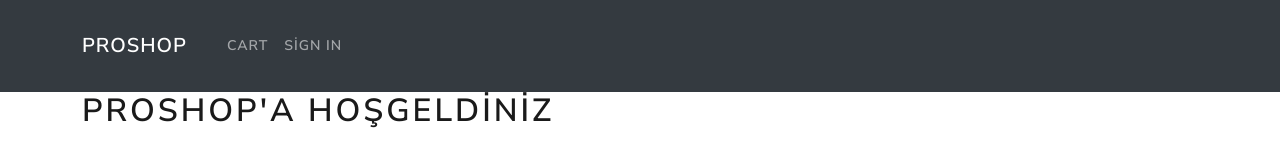
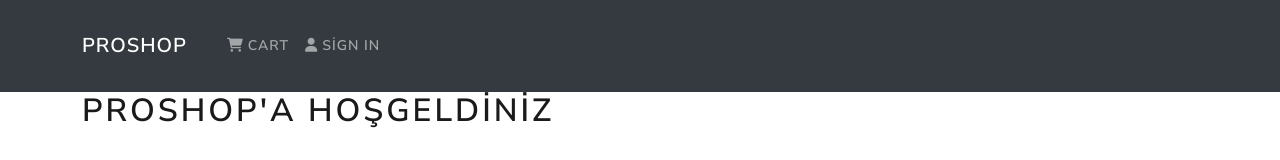
Before and after one commit to gohugotr/proshop, a React (Vite) app in the folder frontend/: page / in a window 1280 px wide. Shown: the top 160 px of the page. Built offline with nearby package versions, Linux system fonts and the light colour scheme.

Commit message:
font-avesome 6 yüklendi

```diff
--- a/frontend/index.html
+++ b/frontend/index.html
@@ -4,6 +4,13 @@
     <meta charset="UTF-8" />
     <link rel="icon" type="image/svg+xml" href="/src/favicon.svg" />
     <meta name="viewport" content="width=device-width, initial-scale=1.0" />
+    <link
+      rel="stylesheet"
+      href="https://cdnjs.cloudflare.com/ajax/libs/font-awesome/6.1.1/css/all.min.css"
+      integrity="sha512-KfkfwYDsLkIlwQp6LFnl8zNdLGxu9YAA1QvwINks4PhcElQSvqcyVLLD9aMhXd13uQjoXtEKNosOWaZqXgel0g=="
+      crossorigin="anonymous"
+      referrerpolicy="no-referrer"
+    />
     <title>ProShop'a Hoşgeldiniz</title>
   </head>
   <body>
--- a/frontend/src/components/HeaderPro.jsx
+++ b/frontend/src/components/HeaderPro.jsx
@@ -1,17 +1,21 @@
 import React from 'react'
-import { Container,Navbar,Nav } from 'react-bootstrap'
+import { Container, Navbar, Nav } from 'react-bootstrap'
 
 const HeaderPro = () => {
   return (
     <header>
       <Navbar bg='dark' variant='dark' expand='lg' collapseOnSelect>
-        <Container >
+        <Container>
           <Navbar.Brand href='/'>ProShop</Navbar.Brand>
           <Navbar.Toggle aria-controls='navbarScroll' />
           <Navbar.Collapse id='navbarScroll'>
             <Nav className='me-auto my-2 my-lg-0' style={{ maxHeight: '100px' }} navbarScroll>
-              <Nav.Link href='/cart'>Cart</Nav.Link>
-              <Nav.Link href='/login'>Sign In</Nav.Link>
+              <Nav.Link href='/cart'>
+                <i className='fas fa-shopping-cart me-1'></i>Cart
+              </Nav.Link>
+              <Nav.Link href='/login'>
+                <i className='fas fa-user me-1'></i>Sign In
+              </Nav.Link>
             </Nav>
           </Navbar.Collapse>
         </Container>
```
